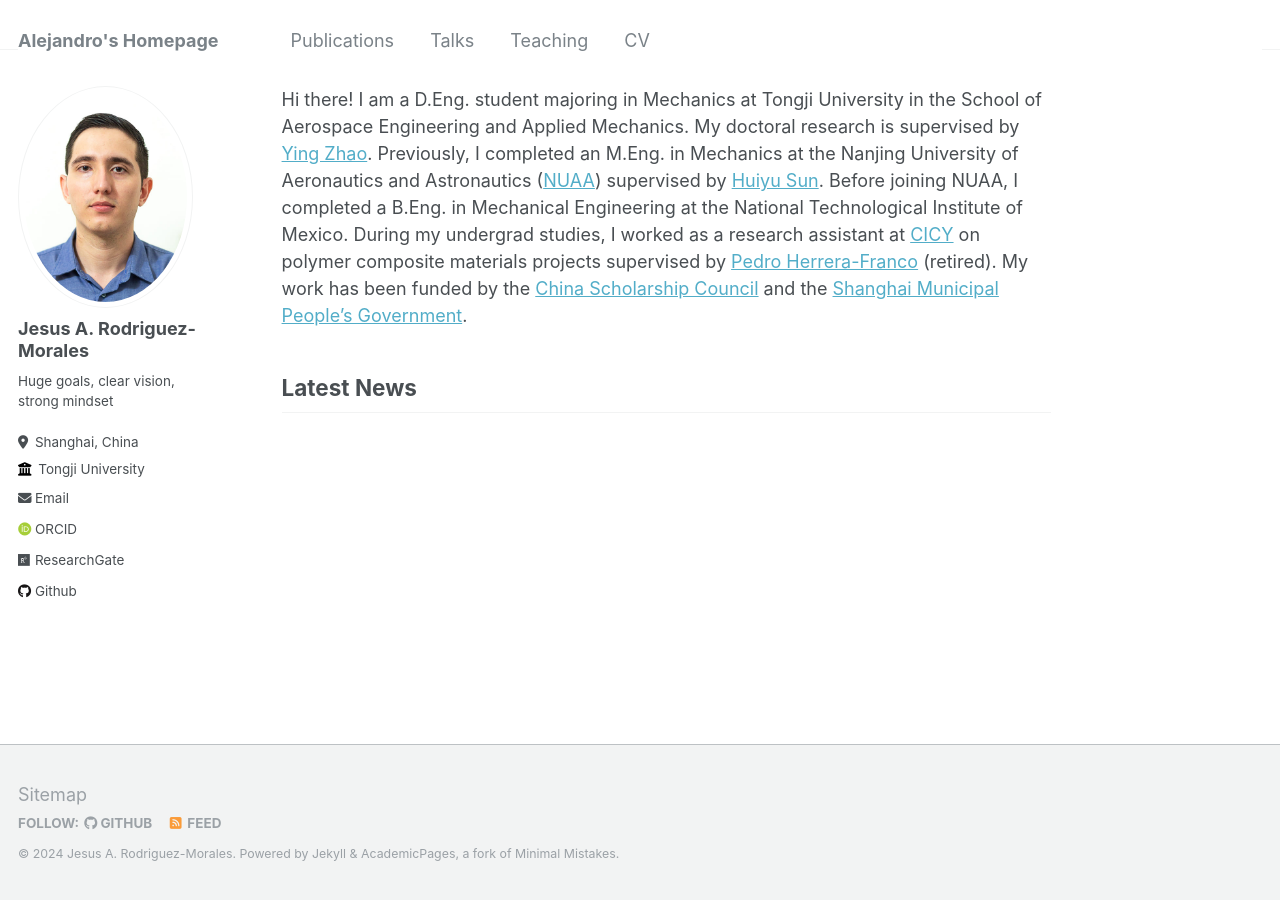
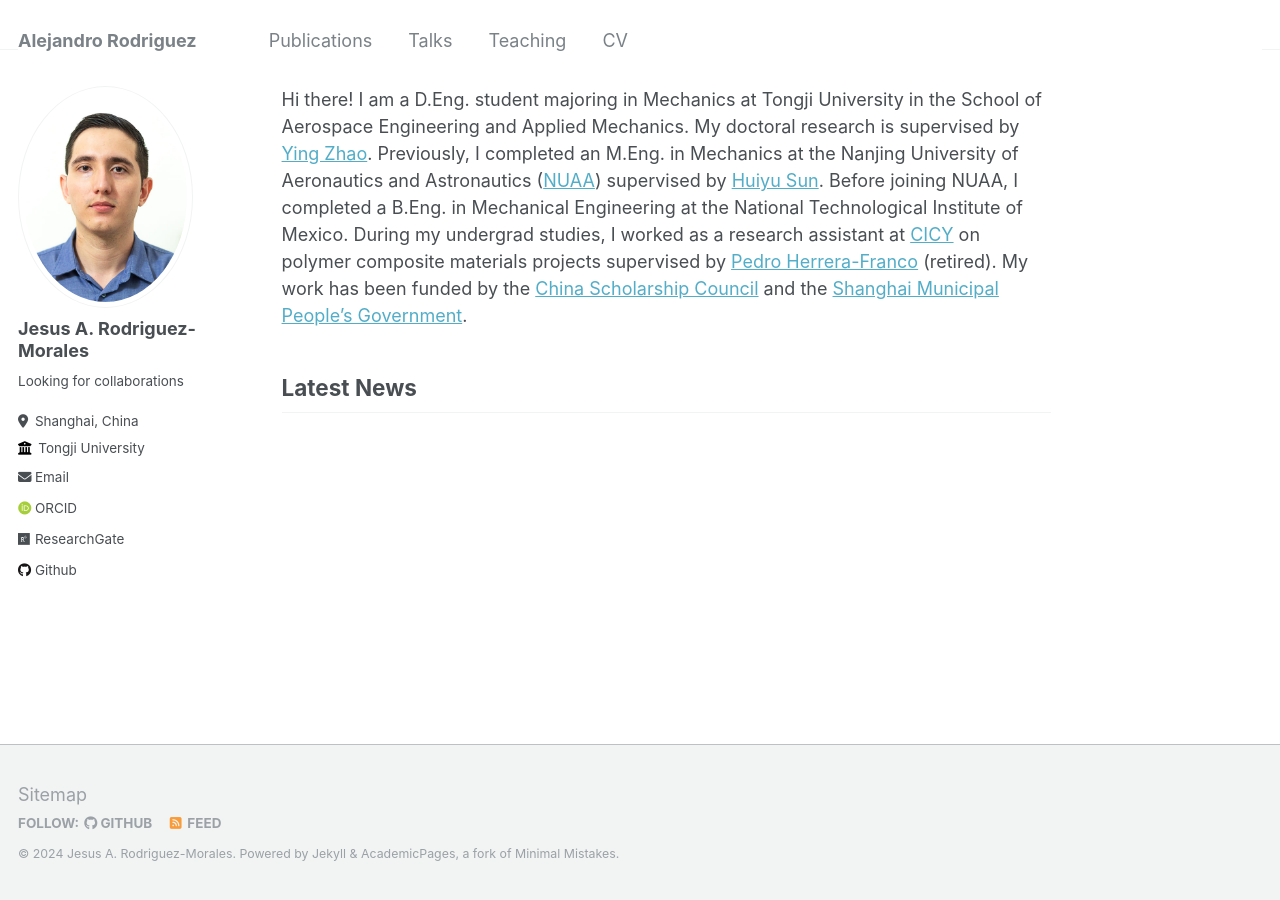
Before and after one commit to alex-rodriguez-m/alex-rodriguez-m.github.io, a Jekyll site: the page built from _pages/about.md, in a window 1280 px wide. Built offline with Jekyll 4.4.1, drawn with Linux system fonts in a browser that asks for light colours; some web fonts are replaced.

Commit message:
Update _config.yml

```diff
--- a/_config.yml
+++ b/_config.yml
@@ -8,7 +8,7 @@
 
 # Basic Site Settings
 locale                   : "en-US"
-title                    : "Alejandro's Homepage"
+title                    : "Alejandro Rodriguez"
 title_separator          : "-"
 name                     : &name "Jesus A. Rodriguez-Morales"
 description              : &description "personal description"
@@ -24,7 +24,7 @@ author:
   avatar           : "passport_size.png"
   name             : "Jesus A. Rodriguez-Morales"
   pronouns         : # example: "she/her"
-  bio              : "Huge goals, clear vision, strong mindset"
+  bio              : "Looking for collaborations"
   location         : "Shanghai, China"
   employer         : "Tongji University"
   uri              : # URL
@@ -34,7 +34,7 @@ author:
   arxiv            : # URL - Update with the correct link to your profile
   googlescholar    :
   impactstory      : # URL
-  orcid            : "https://orcid.org/my-orcid?orcid=0000-0002-9280-8562"
+  orcid            : "https://orcid.org/0000-0002-9280-8562"
   pubmed           :
   researchgate     : "https://www.researchgate.net/profile/Jesus-Alejandro-Rodriguez-Morales"
 
```
